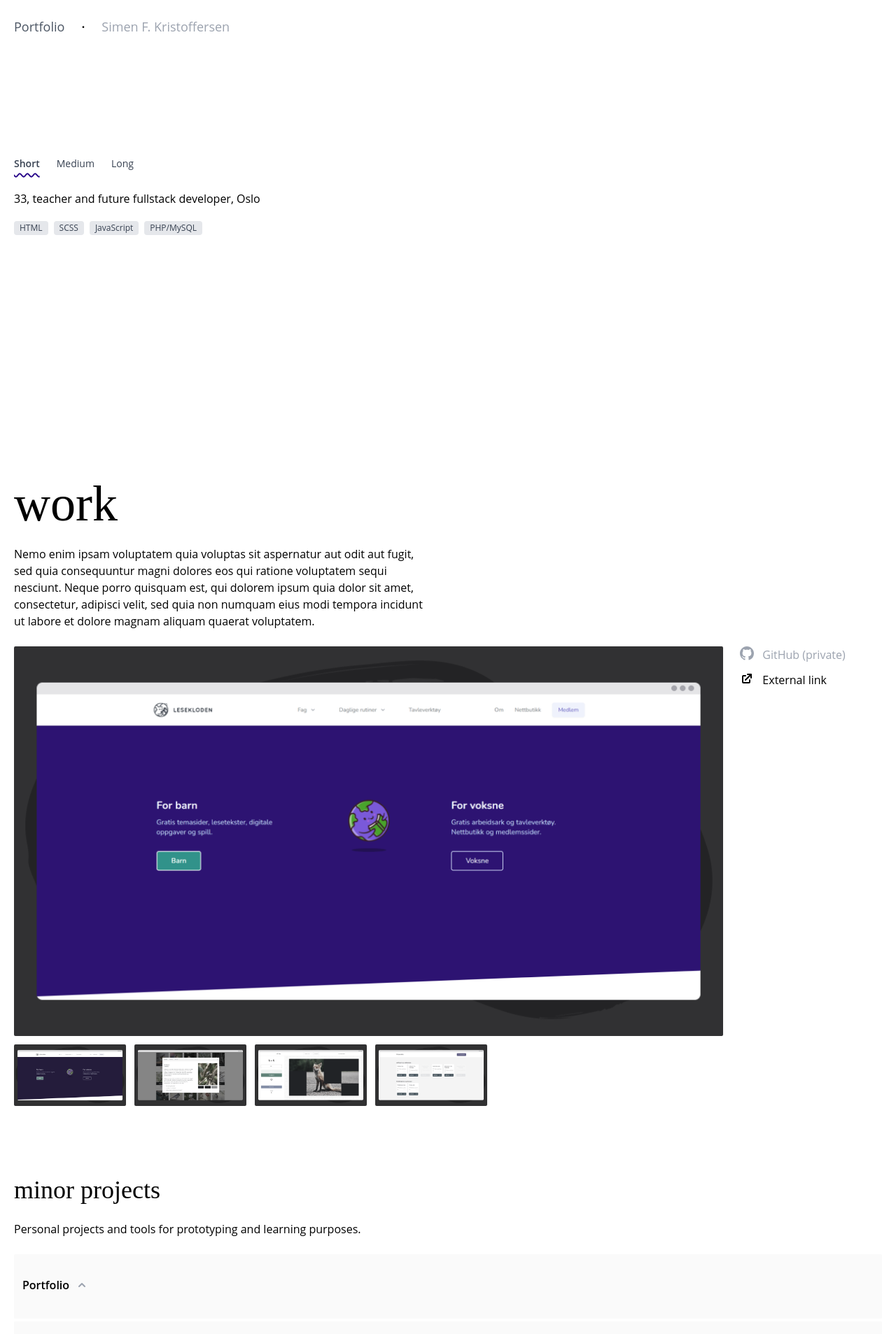
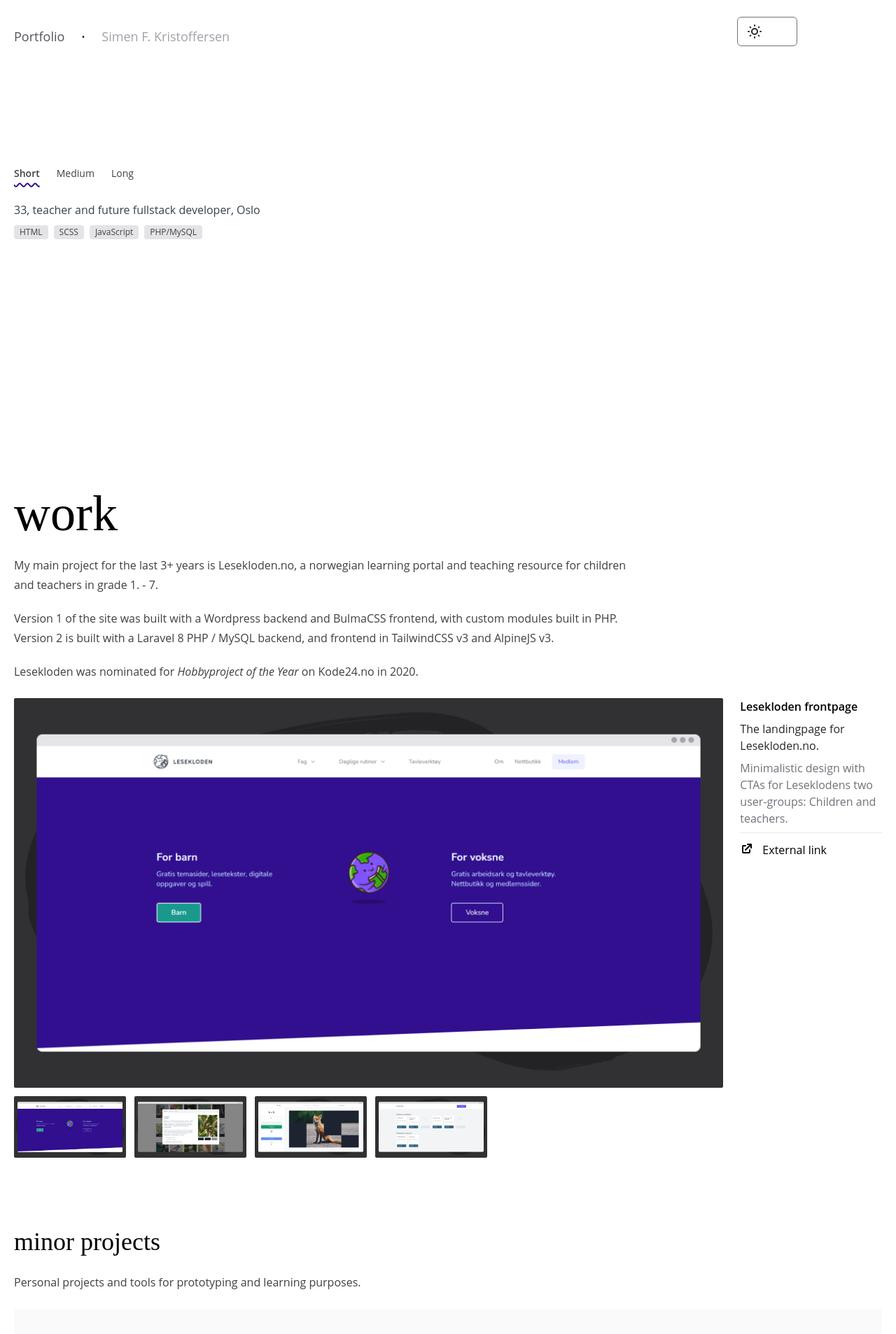
Before and after one commit to lissomliksom/hellosimen, a React (Create React App) app: page / in a window 1280 px wide. Shown: the top 1907 px of the page at 70% size. Built offline with nearby package versions, Linux system fonts and the light colour scheme.

Commit message:
Darkmode v1

```diff
--- a/package.json
+++ b/package.json
@@ -37,7 +37,7 @@
     ]
   },
   "devDependencies": {
-    "@tailwindcss/typography": "^0.5.0",
+    "@tailwindcss/typography": "^0.5.1",
     "autoprefixer": "^10.4.0",
     "postcss": "^8.4.5",
     "tailwindcss": "^3.0.7"
--- a/src/App.js
+++ b/src/App.js
@@ -1,3 +1,5 @@
+import { useState } from 'react'
+
 import Header from './components/Header'
 import Bio from './components/Bio'
 import WorkMajor from './components/WorkMajor'
@@ -5,10 +7,16 @@
 import Contact from './components/Contact'
 
 const App = () => {
+
+  const [theme, setTheme] = useState('')
+
   return (
-    <div>
-      <div className="transition-all bg-white dark:bg-gray-800">
-        <Header />
+    <div className={theme}>
+      <div className="transition-all duration-500 ease-in-out bg-white dark:bg-zinc-800">
+        <Header
+          theme={theme}
+          setTheme={setTheme}
+        />
         <Bio />
         <WorkMajor />
         <WorkMinor />
--- a/src/components/Bio.js
+++ b/src/components/Bio.js
@@ -42,6 +42,10 @@
     ],
   })
 
+  /*
+   *  Upcoming functionality: Modals with details.
+   *
+
   const technologies = [
     {
       title: "HTML",
@@ -54,6 +58,7 @@
       ]
     }
   ]
+  */
 
   return(
     <section>
@@ -65,15 +70,17 @@
               key={bio}
               className={({ selected }) =>
                 classNames(
-                  'py-1 leading-5 font-medium text-gray-700 text-sm',
+                  'py-1 leading-5 font-medium text-zinc-700 text-sm',
                   'focus:outline-none',
                   selected
-                    ? 'underline decoration-[#260388] decoration-wavy decoration-2 underline-offset-8 font-semibold'
-                    : 'text-gray-400 hover:text-gray-900'
+                    ? 'underline decoration-[#260388] decoration-wavy decoration-2 underline-offset-8 font-semibold dark:decoration-white'
+                    : 'text-zinc-400 hover:text-zinc-900'
                 )
               }
             >
-              {bio}
+              <div className="dark:text-zinc-300">
+                {bio}
+              </div>
             </Tab>
           ))}
         </Tab.List>
@@ -83,7 +90,9 @@
               key={idx}
               className={classNames(
                 'py-2',
-                'focus:outline-none'
+                'focus:outline-none',
+                'dark:text-zinc-300'
+
               )}
             >
               <div className="h-80">
@@ -93,11 +102,9 @@
                       key={idx}
                       className="relative py-1"
                     >
-                      <div className="prose max-w-prose">
+                      <div className="prose max-w-prose dark:text-zinc-400">
                           {bio.content.map((paragraph, idx) => (
-                            <p
-                              key={idx}
-                              className="pb-3">
+                            <p key={idx}>
                               {paragraph}
                             </p>
                           ))}
@@ -106,7 +113,7 @@
                         {bio.tags.map((tag, idx) => (
                             <button
                               key={idx}
-                              className="px-2 py-0.5 bg-gray-200 text-gray-700 rounded text-xs">
+                              className="px-2 py-0.5 bg-zinc-200 text-zinc-700 rounded text-xs dark:bg-zinc-600 dark:text-zinc-400">
                               {tag}
                             </button>
                           ))}
@@ -115,7 +122,7 @@
                         {bio.tagsDetails.map((tag, idx) => (
                             <button
                               key={idx}
-                              className="px-2 py-0.5 bg-gray-50 text-gray-500 rounded text-xs">
+                              className="px-2 py-0.5 bg-zinc-50 text-zinc-500 rounded text-xs dark:bg-zinc-700 dark:text-zinc-500">
                               {tag}
                             </button>
                           ))}
--- a/src/components/Contact.js
+++ b/src/components/Contact.js
@@ -1,9 +1,9 @@
 const Contact = () => {
   return(
     <footer id="#contact">
-      <div className="container px-5 py-6 mx-auto my-12">
-        <h3 className="text-4xl">contact</h3>
-        <div className="flex items-center py-6 prose prose-zinc">
+      <div className="container px-5 pt-12 pb-24 mx-auto">
+        <h3 className="text-4xl dark:text-zinc-50">contact</h3>
+        <div className="flex items-center py-6 prose prose-zinc dark:text-zinc-400">
           <svg xmlns="http://www.w3.org/2000/svg" className="w-5 h-5 mr-2" fill="none" viewBox="0 0 24 24" stroke="currentColor">
             <path strokeLinecap="round" strokeLinejoin="round" strokeWidth={2} d="M3 8l7.89 5.26a2 2 0 002.22 0L21 8M5 19h14a2 2 0 002-2V7a2 2 0 00-2-2H5a2 2 0 00-2 2v10a2 2 0 002 2z" />
           </svg>
--- a/src/components/Header.js
+++ b/src/components/Header.js
@@ -1,9 +1,7 @@
 import { useState } from 'react'
 import { Switch } from '@headlessui/react'
 
-const Header = () => {
-
-  const [darkMode, setDarkMode] = useState(false)
+const Header = ({ theme, setTheme }) => {
 
   const ModeIcon = (mode) => {
     if(mode) {
@@ -22,15 +20,25 @@
     else {
       return(
         <span className="absolute top-0.5 left-0.5 bg-white w-5 h-5 rounded-full flex items-center justify-center transition duration-500 transform">
-          <svg width="24" height="24" fill="none" aria-hidden="true" className="flex-none text-gray-500 transition duration-500 transform scale-100 opacity-100">
+          <svg width="24" height="24" fill="none" aria-hidden="true" className="flex-none transition duration-500 transform scale-100 opacity-100 text-zinc-500">
             <path d="M15 12a3 3 0 1 1-6 0 3 3 0 0 1 6 0Z" fill="currentColor" stroke="currentColor" strokeWidth="2" strokeLinecap="round" strokeLinejoin="round"></path>
             <path d="M12 4v1M18 6l-1 1M20 12h-1M18 18l-1-1M12 19v1M7 17l-1 1M5 12H4M7 7 6 6" stroke="currentColor" strokeWidth="2" strokeLinecap="round" strokeLinejoin="round"></path>
           </svg>
-          <svg width="24" height="24" fill="none" aria-hidden="true" className="flex-none -ml-6 text-gray-700 transition duration-500 transform scale-0 opacity-0">
+          <svg width="24" height="24" fill="none" aria-hidden="true" className="flex-none -ml-6 transition duration-500 transform scale-0 opacity-0 text-zinc-700">
             <path d="M18 15.63c-.977.52-1.945.481-3.13.481A6.981 6.981 0 0 1 7.89 9.13c0-1.185-.04-2.153.481-3.13C6.166 7.174 5 9.347 5 12.018A6.981 6.981 0 0 0 11.982 19c2.67 0 4.844-1.166 6.018-3.37ZM16 5c0 2.08-.96 4-3 4 2.04 0 3 .92 3 3 0-2.08.96-3 3-3-2.04 0-3-1.92-3-4Z" fill="currentColor" stroke="currentColor" strokeWidth="2" strokeLinecap="round" strokeLinejoin="round"></path>
           </svg>
         </span>
       )
+    }
+  }
+
+  const themeHandler = () => {
+    if (theme === '') {
+      setTheme('dark');
+      console.log("dark")
+    } else {
+      setTheme('');
+      console.log("light")
     }
   }
 
@@ -39,20 +47,33 @@
       <div
         className="container flex items-end justify-between px-5 py-6 mx-auto"
       >
-        <div className="w-10/12 dark:bg-blue-900">
+        <div className="w-10/12">
           <h1 className="hidden text-lg md:flex md:space-x-6">
-            <span className="text-gray-600">Portfolio</span>
+            <span className="text-zinc-600">Portfolio</span>
             <span className="font-semibold">&middot;</span>
-            <span className="text-gray-400">Simen F. Kristoffersen</span>
+            <span className="text-zinc-400">Simen F. Kristoffersen</span>
           </h1>
         </div>
 
         <div className="w-2/12">
+          <div className="flex space-x-2">
+            <button
+              onClick={() => themeHandler()}
+              className="flex px-3 py-2 space-x-3 text-xs border rounded-md border-zinc-500 hover:border-zinc-300"
+            >
+              <svg xmlns="http://www.w3.org/2000/svg" className="w-6 h-6 text-zinc-800" fill="none" viewBox="0 0 24 24" stroke="currentColor">
+                <path strokeLinecap="round" strokeLinejoin="round" strokeWidth={2} d="M12 3v1m0 16v1m9-9h-1M4 12H3m15.364 6.364l-.707-.707M6.343 6.343l-.707-.707m12.728 0l-.707.707M6.343 17.657l-.707.707M16 12a4 4 0 11-8 0 4 4 0 018 0z" />
+              </svg>
+              <svg xmlns="http://www.w3.org/2000/svg" className="w-6 h-6 text-white" fill="none" viewBox="0 0 24 24" stroke="currentColor">
+                <path strokeLinecap="round" strokeLinejoin="round" strokeWidth={2} d="M20.354 15.354A9 9 0 018.646 3.646 9.003 9.003 0 0012 21a9.003 9.003 0 008.354-5.646z" />
+              </svg>
+            </button>
+          </div>
           {/*
           <Switch
             checked={darkMode}
             onChange={setDarkMode}
-            className={`${darkMode ? 'bg-gray-900' : 'bg-gray-700'}
+            className={`${darkMode ? 'bg-zinc-900' : 'bg-zinc-700'}
               relative inline-flex flex-shrink-0 h-[28px] w-[52px] border-2 border-transparent rounded-full cursor-pointer transition-colors ease-in-out duration-200 focus:outline-none focus-visible:ring-2  focus-visible:ring-white focus-visible:ring-opacity-75`}
           >
             <span className="sr-only">Light / Dark mode</span>
@@ -76,7 +97,7 @@
 export default Header
 
 /*
-  <button className="relative inline-flex items-center py-1.5 px-2 rounded-full transition-colors duration-300 focus-visible:ring-2 focus-visible:ring-offset-2 focus-visible:ring-offset-white focus:outline-none bg-gray-500 text-gray-200 focus-visible:ring-gray-600" id="headlessui-switch-5" role="switch" type="button" tabIndex="0" aria-checked="false">
+  <button className="relative inline-flex items-center py-1.5 px-2 rounded-full transition-colors duration-300 focus-visible:ring-2 focus-visible:ring-offset-2 focus-visible:ring-offset-white focus:outline-none bg-zinc-500 text-zinc-200 focus-visible:ring-zinc-600" id="headlessui-switch-5" role="switch" type="button" tabIndex="0" aria-checked="false">
     <span className="sr-only">Light / Dark mode</span>
     <svg width="24" height="24" fill="none" aria-hidden="true" className="transition-transform duration-500 transform scale-0">
       <path d="M15 12a3 3 0 1 1-6 0 3 3 0 0 1 6 0Z" fill="currentColor" stroke="currentColor" strokeWidth="2" strokeLinecap="round" strokeLinejoin="round"></path>
@@ -87,11 +108,11 @@
     </svg>
 
     <span className="absolute top-0.5 left-0.5 bg-white w-8 h-8 rounded-full flex items-center justify-center transition duration-500 transform">
-      <svg width="24" height="24" fill="none" aria-hidden="true" className="flex-none text-gray-500 transition duration-500 transform scale-100 opacity-100">
+      <svg width="24" height="24" fill="none" aria-hidden="true" className="flex-none transition duration-500 transform scale-100 opacity-100 text-zinc-500">
         <path d="M15 12a3 3 0 1 1-6 0 3 3 0 0 1 6 0Z" fill="currentColor" stroke="currentColor" strokeWidth="2" strokeLinecap="round" strokeLinejoin="round"></path>
         <path d="M12 4v1M18 6l-1 1M20 12h-1M18 18l-1-1M12 19v1M7 17l-1 1M5 12H4M7 7 6 6" stroke="currentColor" strokeWidth="2" strokeLinecap="round" strokeLinejoin="round"></path>
       </svg>
-      <svg width="24" height="24" fill="none" aria-hidden="true" className="flex-none -ml-6 text-gray-700 transition duration-500 transform scale-0 opacity-0">
+      <svg width="24" height="24" fill="none" aria-hidden="true" className="flex-none -ml-6 transition duration-500 transform scale-0 opacity-0 text-zinc-700">
         <path d="M18 15.63c-.977.52-1.945.481-3.13.481A6.981 6.981 0 0 1 7.89 9.13c0-1.185-.04-2.153.481-3.13C6.166 7.174 5 9.347 5 12.018A6.981 6.981 0 0 0 11.982 19c2.67 0 4.844-1.166 6.018-3.37ZM16 5c0 2.08-.96 4-3 4 2.04 0 3 .92 3 3 0-2.08.96-3 3-3-2.04 0-3-1.92-3-4Z" fill="currentColor" stroke="currentColor" strokeWidth="2" strokeLinecap="round" strokeLinejoin="round"></path>
       </svg>
     </span>
--- a/src/components/WorkMajor.js
+++ b/src/components/WorkMajor.js
@@ -9,66 +9,83 @@
 
 const WorkMajor = () => {
 
-  const workImages = [
+  const workMajorDetails = [
     {
       title: 'Lesekloden frontpage',
       image: Work1,
+      description: 'The landingpage for Lesekloden.no.',
+      details: 'Minimalistic design with CTAs for Leseklodens two user-groups: Children and teachers.',
+      url: 'https://www.lesekloden.no'
     },
     {
       title: 'Lesekloden themepage',
-      image: Work2
+      image: Work2,
+      description: 'One of Leseklodens multiple themepages.',
+      details: 'Includes accessible modals and tabbed content for multiple languages. All data fetched with Axios.',
+      url: 'https://www.lesekloden.no/tema/fugler'
     },
     {
       title: 'Lesekloden puzzle game',
-      image: Work3
+      image: Work3,
+      description: 'One of Leseklodens most popular games.',
+      details: 'Generated math-tasks with 17 levels of difficulty. Reveals images gradually through a grid, depending on selected theme.',
+      url: 'https://www.lesekloden.no/plusslespill'
     },
     {
       title: 'Lesekloden worksheets',
-      image: Work4
+      image: Work4,
+      description: 'Grid-view of Leseklodens free worksheets available for download.',
+      details: 'All data is loaded conditionally via database, dependant on membership status.',
+      url: 'https://www.lesekloden.no/fag/4'
     },
   ]
 
-  const [activeImage, setActiveImage] = useState(0)
+  const [activeDetails, setActiveDetails] = useState(0)
 
   return(
     <section>
       <div className="container px-5 py-16 mx-auto">
-        <h2 className="text-7xl dark:text-gray-50">work</h2>
-        <div className="py-6 prose prose-zinc max-w-prose">
+        <h2 className="text-7xl dark:text-zinc-50">work</h2>
+        <div className="max-w-4xl py-6 prose prose-zinc dark:text-zinc-400">
           <p>
-            Nemo enim ipsam voluptatem quia voluptas sit aspernatur aut odit aut fugit,
-            sed quia consequuntur magni dolores eos qui ratione voluptatem sequi nesciunt.
-            Neque porro quisquam est, qui dolorem ipsum quia dolor sit amet, consectetur, adipisci velit,
-            sed quia non numquam eius modi tempora incidunt ut labore et dolore magnam aliquam quaerat voluptatem.
+            My main project for the last 3+ years is Lesekloden.no, a norwegian learning portal and teaching resource for children and teachers in grade 1. - 7.
+          </p>
+          <p>
+            Version 1 of the site was built with a Wordpress backend and BulmaCSS frontend, with custom modules built in PHP.<br />
+            Version 2 is built with a Laravel 8 PHP / MySQL backend, and frontend in TailwindCSS v3 and AlpineJS v3.
+          </p>
+          <p>
+
+          </p>
+          <p>
+            Lesekloden was nominated for <em>Hobbyproject of the Year</em> on Kode24.no in 2020.
           </p>
         </div>
 
         <div className="flex justify-between gap-6">
           <div className="w-10/12">
             <img
-              className="w-full transition duration-500 ease-in-out rounded-sm grayscale-25 opacity-95 hover:opacity-100 hover:grayscale-0"
-              src={workImages[activeImage].image}
-              alt={workImages[activeImage].title}
+              className="w-full transition duration-500 ease-in-out rounded-sm zincscale-25 opacity-95 hover:opacity-100 hover:zincscale-0"
+              src={workMajorDetails[activeDetails].image}
+              alt={workMajorDetails[activeDetails].title}
             />
           </div>
-          <div className="w-2/12">
+          <div className="w-2/12 space-y-2">
 
+            <div className="font-semibold dark:text-white">
+              {workMajorDetails[activeDetails].title}
+            </div>
+            <div className="text-zinc-800 dark:text-zinc-300">
+              {workMajorDetails[activeDetails].description}
+            </div>
+            <div className="text-zinc-500">
+              {workMajorDetails[activeDetails].details}
+            </div>
+
+            <div className="pt-3 border-t">
             <a
-              className="flex mb-3 text-gray-400 cursor-not-allowed"
-              href="#"
-              target="_blank"
-              rel="noreferrer"
-            >
-              {/* Github logo */}
-              <svg viewBox="0 0 16 16" fill="currentColor" className="w-5 h-5 mr-3">
-                <path d="M8 0C3.58 0 0 3.58 0 8c0 3.54 2.29 6.53 5.47 7.59.4.07.55-.17.55-.38 0-.19-.01-.82-.01-1.49-2.01.37-2.53-.49-2.69-.94-.09-.23-.48-.94-.82-1.13-.28-.15-.68-.52-.01-.53.63-.01 1.08.58 1.23.82.72 1.21 1.87.87 2.33.66.07-.52.28-.87.51-1.07-1.78-.2-3.64-.89-3.64-3.95 0-.87.31-1.59.82-2.15-.08-.2-.36-1.02.08-2.12 0 0 .67-.21 2.2.82.64-.18 1.32-.27 2-.27.68 0 1.36.09 2 .27 1.53-1.04 2.2-.82 2.2-.82.44 1.1.16 1.92.08 2.12.51.56.82 1.27.82 2.15 0 3.07-1.87 3.75-3.65 3.95.29.25.54.73.54 1.48 0 1.07-.01 1.93-.01 2.2 0 .21.15.46.55.38A8.013 8.013 0 0016 8c0-4.42-3.58-8-8-8z"></path>
-              </svg>
-              GitHub (private)
-            </a>
-
-            <a
-              className="flex"
-              href="https://www.lesekloden.no"
+              className="flex hover:underline dark:text-white"
+              href={workMajorDetails[activeDetails].url}
               target="_blank"
               rel="noreferrer"
             >
@@ -78,17 +95,18 @@
               </svg>
               External link
             </a>
+            </div>
 
           </div>
         </div>
 
         <div className="flex gap-3 my-3">
-          {workImages.map((image, idx) => (
+          {workMajorDetails.map((image, idx) => (
             <button
               key={idx}
-              className="w-40 transition duration-200 ease-in-out rounded-sm grayscale-75 opacity-95 hover:opacity-100 hover:grayscale-0 focus:grayscale-75 focus:ring-2 focus:outline-none focus:ring-zinc-800 focus:ring-offset-2"
+              className="w-40 transition duration-200 ease-in-out rounded-sm zincscale-75 opacity-95 hover:opacity-100 hover:zincscale-0 focus:zincscale-75 focus:ring-2 focus:outline-none focus:ring-zinc-800 focus:ring-offset-2"
               onClick={() => (
-                  setActiveImage(idx)
+                  setActiveDetails(idx)
                 )
               }
               >
--- a/src/components/WorkMinor.js
+++ b/src/components/WorkMinor.js
@@ -32,6 +32,13 @@
       url: 'https://lissomliksom.github.io/rainbow-classless/',
     },
     {
+      title: 'Printsheet',
+      content: 'When producing custom worksheets for Lesekloden i needed specific styles for print. There are many stylesheets for print out there, but none were a perfect fit. So I created my own.',
+      tech: 'CSS',
+      github: 'https://github.com/lissomliksom/printsheet',
+      url: false,
+    },
+    {
       title: 'Lesekloden v1',
       content: 'First version of my main project, Lesekloden.no. Used a lot of custom configurations to Wordpress, including a complete custom design system.',
       tech: 'Built with Wordpress and BulmaCSS',
@@ -43,8 +50,8 @@
   return(
     <section>
       <div className="container px-5 py-6 mx-auto">
-        <h3 className="text-4xl">minor projects</h3>
-        <div className="py-6 prose prose-zinc max-w-prose">
+        <h3 className="text-4xl dark:text-zinc-50">minor projects</h3>
+        <div className="py-6 prose prose-zinc dark:text-zinc-400">
           <p>
             Personal projects and tools for prototyping and learning purposes.
           </p>
@@ -53,7 +60,7 @@
         {minorProjects.map((project, idx) => (
           <div
             key={idx}
-            className="px-3 py-8 mb-1 rounded-sm bg-zinc-50 hover:bg-zinc-100"
+            className="px-3 py-8 mb-1 rounded-sm bg-zinc-50 hover:bg-zinc-100 dark:bg-zinc-900 dark:hover:text-zinc-500 dark:text-zinc-600"
           >
           <Disclosure>
             {({ open }) => (
@@ -62,7 +69,7 @@
                   <span className="mr-2 font-semibold">{project.title}</span>
                   <svg
                     xmlns="http://www.w3.org/2000/svg"
-                    className={`${open ? 'transform rotate-180 text-gray-900' : ''} w-5 h-5 text-gray-400`}
+                    className={`${open ? 'transform rotate-180 text-zinc-900 dark:text-zinc-300' : ''} w-5 h-5 text-zinc-400`}
                     viewBox="0 0 20 20"
                     fill="currentColor">
                     <path fillRule="evenodd" d="M14.707 12.707a1 1 0 01-1.414 0L10 9.414l-3.293 3.293a1 1 0 01-1.414-1.414l4-4a1 1 0 011.414 0l4 4a1 1 0 010 1.414z" clipRule="evenodd" />
@@ -79,17 +86,17 @@
                   <Disclosure.Panel>
                     <div className="flex justify-between gap-6">
                       <div className="w-10/12">
-                        <div className="leading-relaxed prose max-w-prose">
+                        <div className="leading-relaxed prose-zinc max-w-prose">
                           <p>
                             {project.content}
                           </p>
-                          <p className="mt-2 text-sm text-gray-700">
+                          <p className="mt-2 text-sm text-zinc-700">
                             {project.tech}
                           </p>
                         </div>
                       </div>
                       <div className="w-2/12">
-                        <div className={project.github ? 'text-gray-700 hover:text-gray-900' : 'text-gray-200 cursor-not-allowed'}>
+                        <div className={project.github ? 'text-zinc-700 hover:text-zinc-900 hover:underline dark:text-zinc-400 dark:hover:text-zinc-300' : 'text-zinc-200 dark:text-zinc-700 cursor-not-allowed line-through'}>
                           <a
                             className="flex mb-3"
                             href={project.github}
@@ -104,7 +111,7 @@
                           </a>
                         </div>
 
-                        <div className={project.url ? 'text-gray-700 hover:text-gray-900' : 'text-gray-200 cursor-not-allowed'}>
+                        <div className={project.url ? 'text-zinc-700 hover:text-zinc-900 hover:underline dark:text-zinc-400 dark:hover:text-zinc-300' : 'text-zinc-200 dark:text-zinc-700 cursor-not-allowed line-through'}>
                           <a
                             className="flex"
                             href={project.url}
--- a/tailwind.config.js
+++ b/tailwind.config.js
@@ -11,5 +11,7 @@
       }
     }
   },
-  plugins: [],
+  plugins: [
+    require('@tailwindcss/typography'),
+  ],
 }
```
Also changed, not shown: 2 other files (tests, documents, lock files or other folders).
